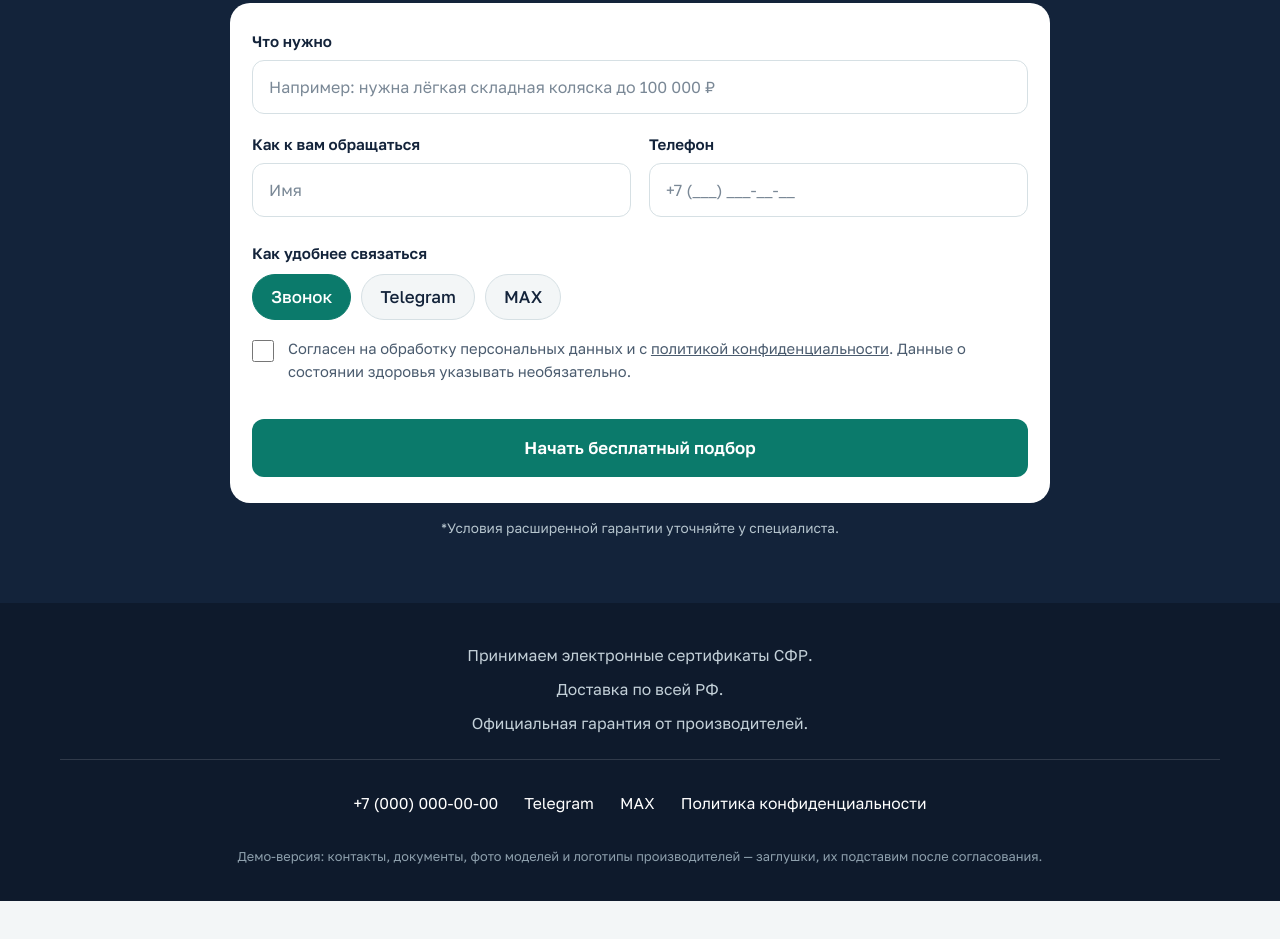
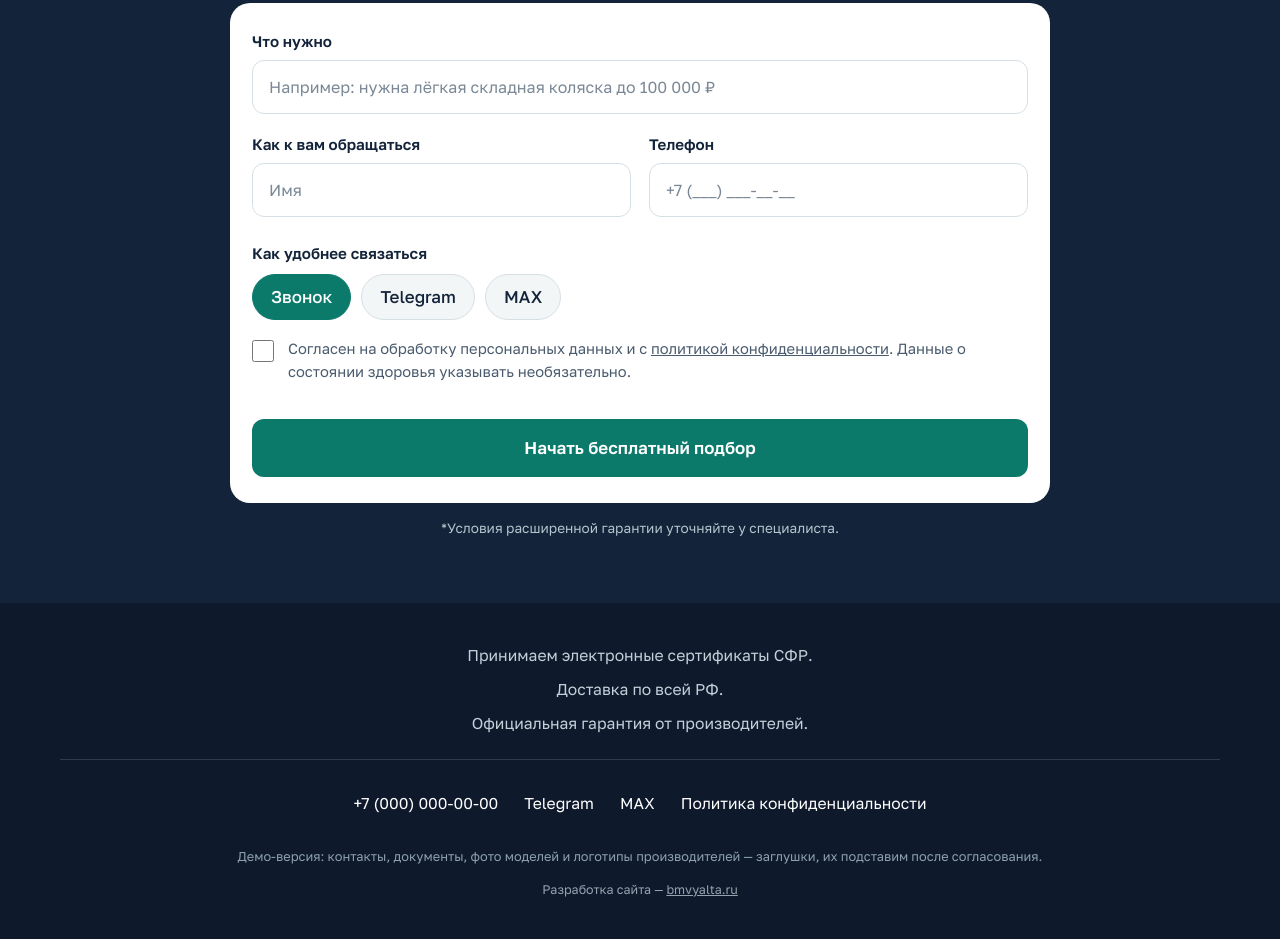
Before and after one commit to Maya13-tet/legche-demo, a plain HTML site: page index.html in a window 1280 px wide. Shown: the part 5066-6005 px from the top of the page. Before the commit the page ends 5967 px from the top, so only its background shows below. Drawn offline with Linux system fonts and the light colour scheme.

Commit message:
Add developer credit link to bmvyalta.ru in footer

```diff
--- a/index.html
+++ b/index.html
@@ -315,6 +315,7 @@
     </div>
     <p class="foot__demo">Демо-версия: контакты, документы, фото моделей и логотипы производителей — заглушки, их подставим после согласования.</p>
   </div>
+<p style="margin:0;padding:.8rem 1rem;font-size:.78rem;opacity:.75;text-align:center">Разработка сайта — <a href="https://bmvyalta.ru/" target="_blank" rel="noopener" style="color:inherit;text-decoration:underline">bmvyalta.ru</a></p>
 </footer>
 
 <script src="app.js"></script>
```
